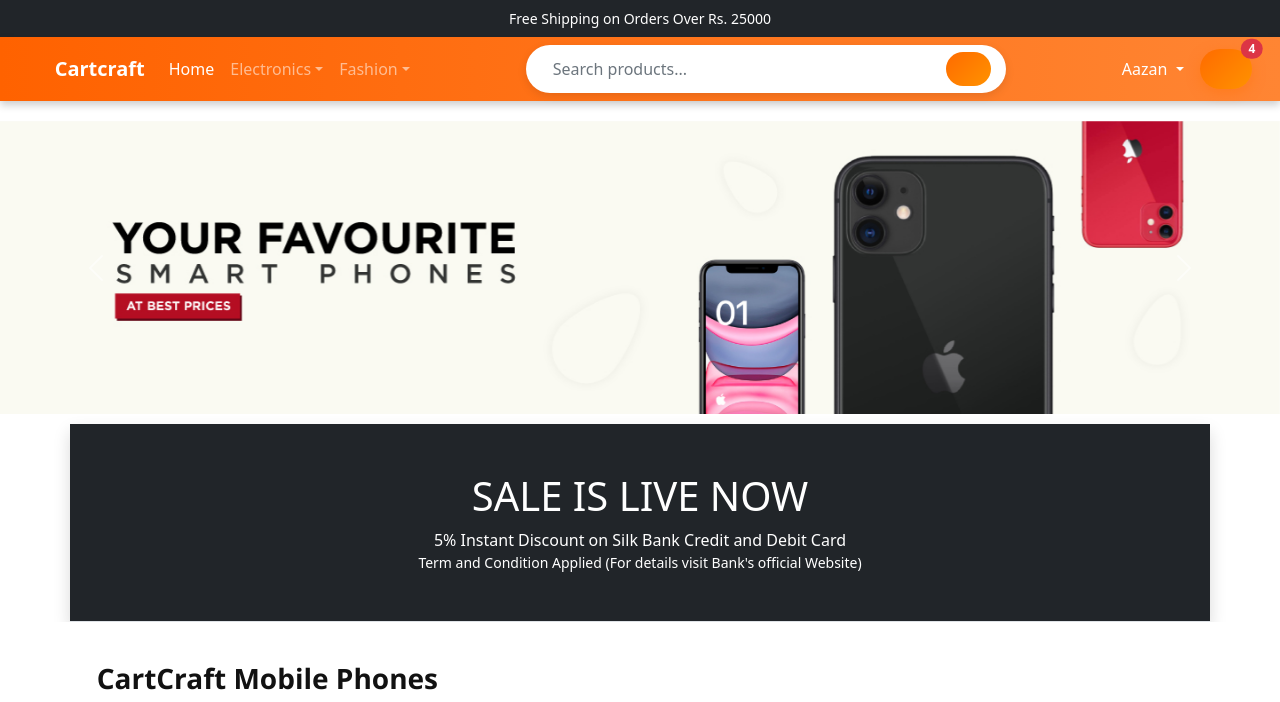
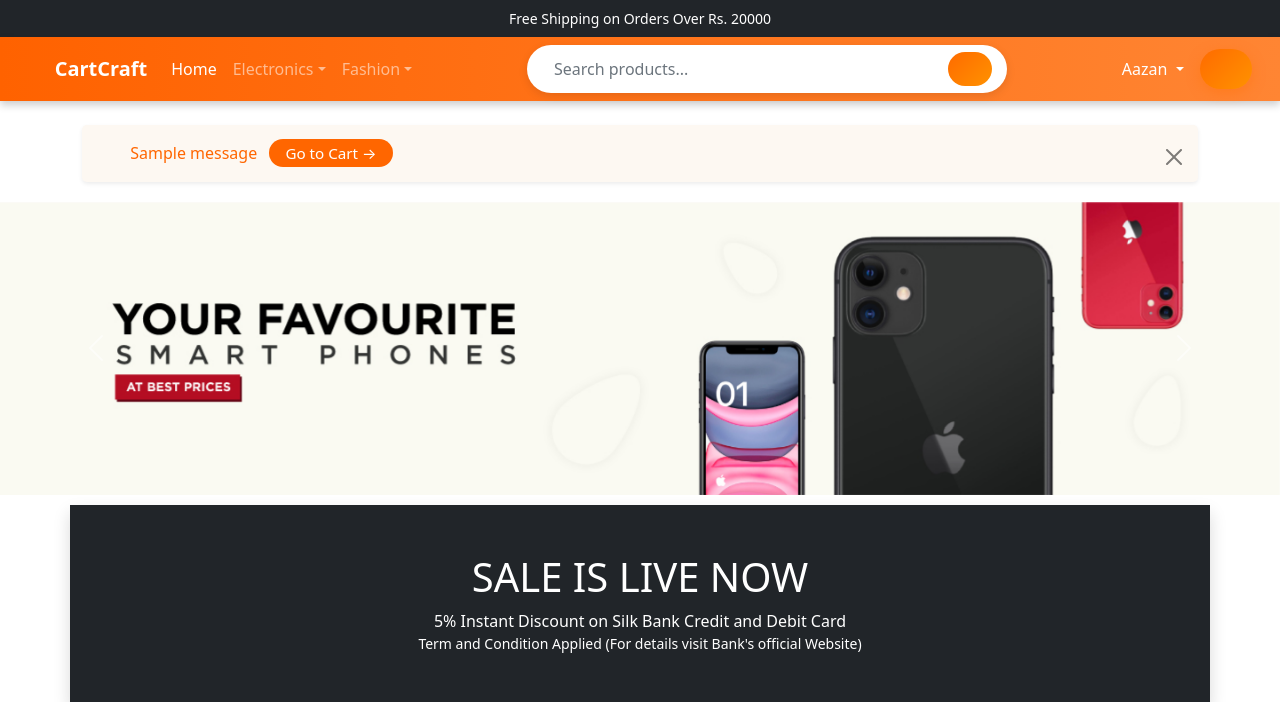
Before and after one commit to azaan03/Cart-Craft, a Django app: page / in a window 1280 px wide. Shown: the top 702 px of the page. Run offline with Django 5.2, Linux system fonts and the light colour scheme; a user stored in the database is signed in; data comes from the database, SQL or seed files in the repository; both versions use the stored data as it was after the commit; tables that the repository leaves empty hold one stand-in row (values such as "Sample post"); one stand-in notice (Sample message) is shown; some libraries are stand-ins or nearby versions; some web fonts are replaced.

Commit message:
Setup Add to Cart

```diff
--- a/Cartcraft/app/templates/app/base.html
+++ b/Cartcraft/app/templates/app/base.html
@@ -67,7 +67,7 @@
   <body>
     <!-- Top Info -->
     <div class="bg-dark text-white text-center py-2 small">
-      Free Shipping on Orders Over Rs. 25000
+      Free Shipping on Orders Over Rs. 20000
     </div>
 
     <!-- Navbar -->
@@ -75,7 +75,7 @@
       <div class="container-fluid">
         <a class="navbar-brand d-flex align-items-center" href="/">
           <i class="fas fa-shopping-cart me-2" style="font-size: 1.5rem;"></i>
-          <strong>Cartcraft</strong>
+          <strong>CartCraft</strong>
         </a>
         <button class="navbar-toggler" type="button" data-bs-toggle="collapse" data-bs-target="#navbarSupportedContent">
           <span class="navbar-toggler-icon"></span>
@@ -137,11 +137,12 @@
                 </ul>
               </li>
               <li class="nav-item">
-                <a href="{% url 'add-to-cart' %}" class="btn btn-glow position-relative">
+                <a href="{% url 'cart' %}" class="btn btn-glow position-relative">
                   <i class="fas fa-shopping-cart"></i>
-                  <span class="position-absolute top-0 start-100 translate-middle badge rounded-pill bg-danger">4</span>
                 </a>
               </li>
+
+
             {% else %}
               <li class="nav-item"><a href="{% url 'login' %}" class="btn btn-glow mx-1">Login</a></li>
               <li class="nav-item"><a href="{% url 'customerregistration' %}" class="btn btn-glow mx-1">Register</a></li>
@@ -224,4 +225,58 @@
     <script src="{% static 'app/js/all.min.js' %}"></script>
     <script src="{% static 'app/js/myscript.js' %}"></script>
   </body>
+  <script src="https://code.jquery.com/jquery-3.6.0.min.js"></script>
+<script src="https://code.jquery.com/jquery-3.6.0.min.js"></script>
+<script>
+  document.querySelectorAll('.plus-cart, .minus-cart').forEach(button => {
+    button.addEventListener('click', function () {
+      const cartId = this.getAttribute('data-cart-id');
+      const action = this.classList.contains('plus-cart') ? 'plus' : 'minus';
+
+      fetch(`/update-cart-quantity/?cart_id=${cartId}&action=${action}`)
+        .then(res => res.json())
+        .then(data => {
+          // Update quantity
+          document.getElementById(`quantity-${cartId}`).innerText = data.quantity;
+
+          // Update totals
+          document.getElementById('amount').innerText = data.total.toLocaleString('en-IN');
+          document.getElementById('shipping').innerText = data.shipping === 0 ? 'Free' : `Rs. ${data.shipping.toLocaleString('en-IN')}`;
+          document.getElementById('total').innerText = data.grand_total.toLocaleString('en-IN');
+        });
+    });
+  });
+</script>
+<script>
+  document.querySelectorAll('.remove-cart').forEach(button => {
+    button.addEventListener('click', function () {
+      const cartId = this.getAttribute('data-cart-id');
+
+      fetch(`/remove-cart-item/?cart_id=${cartId}`)
+        .then(res => res.json())
+        .then(data => {
+          if (data.status === 'success') {
+            // Remove the cart item's row from DOM
+            const row = this.closest('.row');
+            row.remove();
+
+            // Update totals
+            document.getElementById('amount').innerText = data.total.toLocaleString('en-IN');
+            document.getElementById('shipping').innerText = data.shipping === 0 ? 'Free' : `Rs. ${data.shipping.toLocaleString('en-IN')}`;
+            document.getElementById('total').innerText = data.grand_total.toLocaleString('en-IN');
+
+            // Optionally show empty cart message if cart becomes empty
+            if (data.total === 0) {
+              location.reload();  // or redirect to empty cart page
+            }
+          }
+        });
+    });
+  });
+</script>
+
+
+
+
+
 </html>
--- a/Cartcraft/app/templates/app/home.html
+++ b/Cartcraft/app/templates/app/home.html
@@ -252,6 +252,31 @@
 
 
 </style>
+{% if messages %}
+  <div class="container mt-4">
+    {% for message in messages %}
+      <div class="alert alert-dismissible fade show shadow-sm border-0 rounded-3 px-4 py-3 d-flex align-items-start" role="alert" style="background-color: #fdf8f2;">
+        <i class="fas fa-check-circle me-2 mt-1" style="font-size: 1.3rem; color: #ff6600;"></i>
+        <div class="flex-grow-1">
+          <span class="fw-semibold" style="font-size: 1rem; color: #ff6600;">
+            {{ message|safe }}
+          </span>
+          <a href="{% url 'cart' %}"
+            class="ms-2 fw-semibold px-3 py-1 rounded-pill text-white text-decoration-none"
+            style="background-color: #ff6600; font-size: 0.95rem;">
+            Go to Cart →
+          </a>
+
+        </div>
+        <button type="button" class="btn-close ms-2 mt-1" data-bs-dismiss="alert" aria-label="Close"></button>
+      </div>
+    {% endfor %}
+  </div>
+{% endif %}
+
+
+
+
 
 <!-- Banner Slider -->
 <div id="carouselExampleControls" class="carousel slide" data-bs-ride="carousel">
--- a/Cartcraft/app/urls.py
+++ b/Cartcraft/app/urls.py
@@ -8,7 +8,8 @@
 urlpatterns = [
     path('', views.ProductView.as_view(),name='home'),
     path('product-detail/<int:pk>', views.Product_detail.as_view(), name='product-detail'),
-    path('cart/', views.add_to_cart, name='add-to-cart'),
+    path('add-to-cart/', views.add_to_cart, name='add-to-cart'),
+    path('cart/', views.cart, name='cart'),
     path('buy/', views.buy_now, name='buy-now'),
     path('profile/',views.ProfileView.as_view(), name='profile'),
     path('address/', views.address, name='address'),
@@ -37,28 +38,6 @@
     path('password-reset-complete/', auth_views.PasswordResetCompleteView.as_view(
     template_name='app/password_reset_complete.html'
         ), name='password_reset_complete'),
-
-
-
-
-
-
-
-
-
-
-
-
-
-
-
-
-
-
-
-
-
-
     path('search/', views.search_view, name='search'),
     path('mobile/', views.mobile, name='mobile'),
     path('mobile/<slug:data>/', views.mobile, name='mobiledata'),
@@ -68,4 +47,10 @@
     path('logout/', auth_views.LogoutView.as_view(next_page='/'), name='logout'),
     path('registration/', views.CustomerRegistrationView.as_view(), name='customerregistration'),
     path('checkout/', views.checkout, name='checkout'),
+    path('update-cart-quantity/', views.update_cart_quantity, name='update_cart_quantity'),
+    path('remove-cart-item/', views.remove_cart_item, name='remove_cart_item'),
+
+
+
+
 ] + static(settings.MEDIA_URL,document_root=settings.MEDIA_ROOT)
--- a/Cartcraft/app/views.py
+++ b/Cartcraft/app/views.py
@@ -5,6 +5,17 @@
 from django.contrib import messages
 from .models import User
 from difflib import SequenceMatcher
+from django.urls import reverse
+from django.http import JsonResponse
+from django.db.models import Sum
+
+def home(request):
+    cart_count = 0
+    if request.user.is_authenticated:
+        cart_count = Cart.objects.filter(user=request.user).aggregate(total=Sum('quantity'))['total'] or 0
+
+    return render(request, 'app/home.html', {'cart_count': cart_count})
+
 
 
 #Product
@@ -17,19 +28,95 @@
             'laptops': laptops,
         }
         return render(request, 'app/home.html', context)
-#Product
+
+#Product_Detail
 class Product_detail(View):
     def get(self,request,pk):
         product=Product.objects.get(pk=pk)
         return render(request,'app/productdetail.html',{'product':product})
 
+#add to Cart
+def add_to_cart(request):
+    user=request.user
+    product_id=request.GET.get('product_id')
+    product=Product.objects.get(id=product_id)
+    Cart(user=user,product=product).save()
+    cart_url = reverse('cart')  # Replace 'showcart' with your actual URL name
+    messages.success(request, f"Item added to cart.")
+    return redirect('home')
 
-def add_to_cart(request):
- return render(request, 'app/addtocart.html')
+#show Cart
+def cart(request):
+    if request.user.is_authenticated:
+        user = request.user
+        cart = Cart.objects.filter(user=user)
+        if not cart.exists():
+            return render(request, 'app/empty_cart.html')
+
+        total_amount = 0
+        for item in cart:
+            total_amount += item.quantity * item.product.discounted_price
+
+        # Free shipping over Rs. 20,000
+        shipping_cost = 0 if total_amount > 20000 else 350
+        grand_total = total_amount + shipping_cost
+
+        return render(request, 'app/addtocart.html', {
+            'cart': cart,
+            'total_amount': total_amount,
+            'shipping_cost': shipping_cost,
+            'grand_total': grand_total
+        })
+
+#Update Item
+def update_cart_quantity(request):
+    if request.method == 'GET':
+        cart_id = request.GET.get('cart_id')
+        action = request.GET.get('action')
+        cart = Cart.objects.get(id=cart_id, user=request.user)
+
+        if action == 'plus':
+            cart.quantity += 1
+        elif action == 'minus' and cart.quantity > 1:
+            cart.quantity -= 1
+        cart.save()
+
+        total = sum(c.quantity * c.product.discounted_price for c in Cart.objects.filter(user=request.user))
+        shipping = 0 if total > 20000 else 350
+        grand_total = total + shipping
+
+        return JsonResponse({
+            'quantity': cart.quantity,
+            'total': total,
+            'shipping': shipping,
+            'grand_total': grand_total
+        })
+
+#Remove Item
+def remove_cart_item(request):
+    if request.method == 'GET':
+        cart_id = request.GET.get('cart_id')
+        cart = Cart.objects.get(id=cart_id, user=request.user)
+        cart.delete()
+
+        # Update totals
+        total = sum(c.quantity * c.product.discounted_price for c in Cart.objects.filter(user=request.user))
+        shipping = 0 if total > 20000 else 350
+        grand_total = total + shipping
+
+        return JsonResponse({
+            'status': 'success',
+            'total': total,
+            'shipping': shipping,
+            'grand_total': grand_total
+        })
+
+
 
 def buy_now(request):
  return render(request, 'app/buynow.html')
 
+#Profile_View
 class ProfileView(View):
     def get(self, request):
         try:
@@ -55,7 +142,7 @@
 
         return render(request, 'app/profile.html', {'form': form, 'active': 'btn-primary'})
 
- #Search
+#Search
 def search_view(request):
     query = request.GET.get('q', '').strip()
 
@@ -70,12 +157,7 @@
 
     return render(request, 'app/search_results.html', {'query': query, 'results': results})
 
-
-
-
-
-
-
+#Address
 def address(request):
     add=Costumer.objects.get(user=request.user)
     return render(request, 'app/address.html',{'add':add})
```
Also changed, not shown: Cartcraft/app/templates/app/addtocart.html (+50 -53 lines), Cartcraft/app/templates/app/empty_cart.html (added, +16 -0 lines), Cartcraft/app/templates/app/productdetail.html (+7 -1 lines), Cartcraft/app/models.py (line endings or trailing spaces), Cartcraft/app/static/app/images/banner/b9.jpg (added), Cartcraft/app/static/app/js/myscript.js (line endings or trailing spaces), Cartcraft/db.sqlite3.
